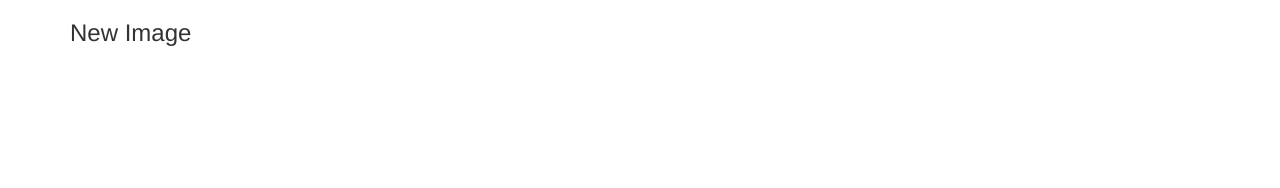
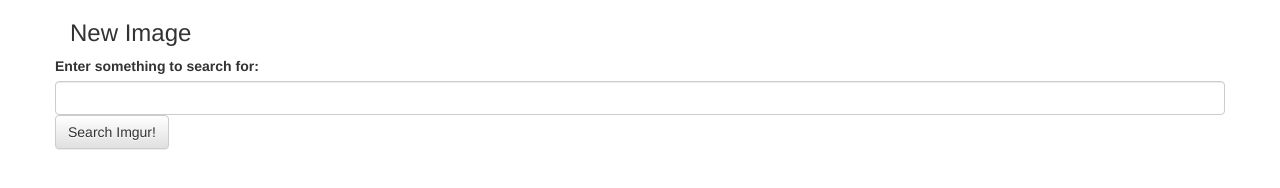
Before and after one commit to SoffaKing88/ImgurAPI, a plain HTML site: page Imgur API/front-end/index.html in a window 1280 px wide. Drawn offline with nearby package versions, Linux system fonts and the light colour scheme.

Commit message:
Forgot a file

```diff
--- a/Imgur API/front-end/index.html
+++ b/Imgur API/front-end/index.html
@@ -19,10 +19,20 @@
 			<div class="row">
 				<div class="col-xs-12"><h3>New Image</h3></div>
 			</div>
-		</div>
+
+
+			<div class="row">
+  					<div class="form-group">
+    					<label for="search-term">Enter something to search for:</label>
+   						<input type="text" class="form-control" id="search-term">
+   						<button id="search-button" class="btn btn-default">Search Imgur!</button>
+  					</div>
+  			</div>
+  		</div>
 
 		<script src="https://code.jquery.com/jquery-1.11.3.min.js"></script>
 		<script src="https://maxcdn.bootstrapcdn.com/bootstrap/3.3.5/js/bootstrap.min.js"
 			integrity="sha512-K1qjQ+NcF2TYO/eI3M6v8EiNYZfA95pQumfvcVrTHtwQVDG+aHRqLi/ETn2uB+1JqwYqVG3LIvdm9lj6imS/pQ==" crossorigin="anonymous"></script>
+			<script src="imgur-sample.js"></script>
 	</body>
 </html>
```
